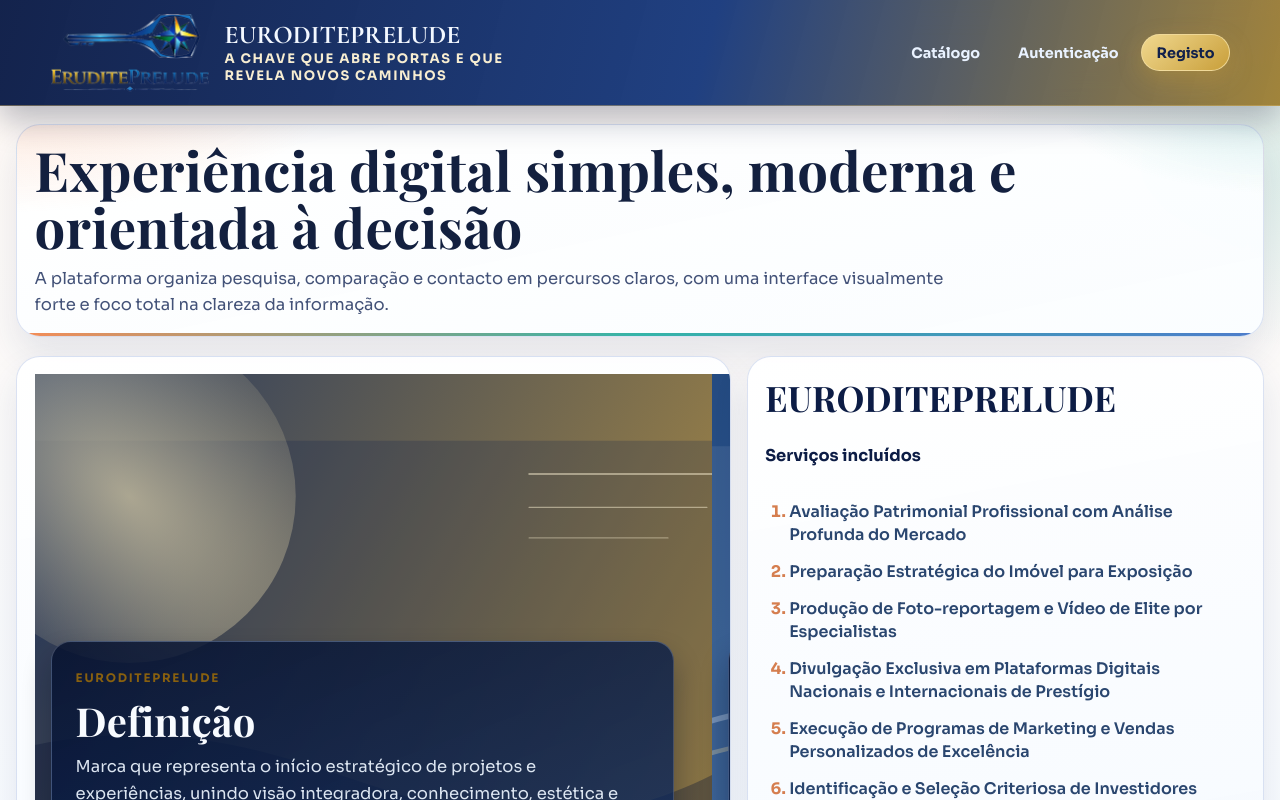
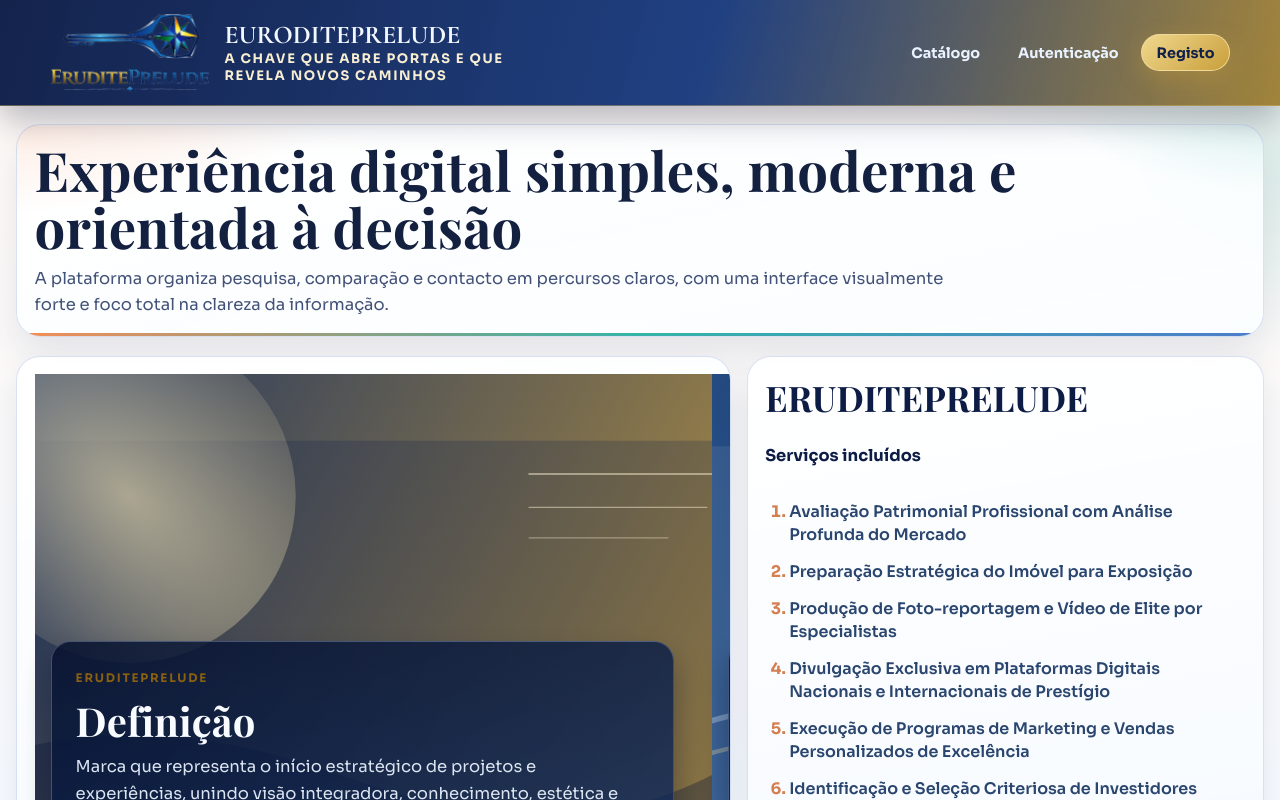
Before and after one commit to daniel11-01/Imobili-ria, a React (Vite) app in the folder frontend/: page / in a window 1280 px wide. Shown: the top 800 px of the page. Built offline with nearby package versions, Linux system fonts and the light colour scheme; no server answers.

Commit message:
chore: alinhar branding ERUDITEPRELUDE

```diff
--- a/frontend/src/pages/AboutPage.jsx
+++ b/frontend/src/pages/AboutPage.jsx
@@ -3,7 +3,7 @@ function AboutPage() {
     <section className="modern-page">
       <header className="card page-hero">
         <p className="page-hero-badge">Identidade da Marca</p>
-        <h1>Sobre a EURODITEPRELUDE</h1>
+        <h1>Sobre a ERUDITEPRELUDE</h1>
         <p>
           A marca atua na mediação imobiliária com foco em rigor técnico, acompanhamento
           personalizado e comunicação clara em todas as etapas do processo.
--- a/frontend/src/pages/HomePage.jsx
+++ b/frontend/src/pages/HomePage.jsx
@@ -9,7 +9,7 @@ const CAROUSEL_SLIDES = [
   {
     id: "definicao",
     image: slidePlaceholderOne,
-    alt: "Slide de abertura da marca EURODITEPRELUDE.",
+    alt: "Slide de abertura da marca ERUDITEPRELUDE.",
     heading: "Definição",
     copy:
       "Marca que representa o início estratégico de projetos e experiências, unindo visão integradora, conhecimento, estética e espírito de descoberta.",
@@ -99,7 +99,7 @@ function HomePage() {
               <article key={slide.id} className="carousel-slide" aria-hidden={slide.id !== CAROUSEL_SLIDES[activeSlide].id}>
                 <img className="carousel-image" src={slide.image} alt={slide.alt} />
                 <div className="carousel-overlay">
-                  <p className="eyebrow">EURODITEPRELUDE</p>
+                  <p className="eyebrow">ERUDITEPRELUDE</p>
                   <h2>{slide.heading}</h2>
                   <p className="hero-copy">{slide.copy}</p>
                 </div>
@@ -132,7 +132,7 @@ function HomePage() {
 
         <section className="card brand-manifesto services-panel" aria-label="Serviços incluídos">
           <div className="brand-manifesto-header">
-            <h2>EURODITEPRELUDE</h2>
+            <h2>ERUDITEPRELUDE</h2>
             <p className="manifesto-slogan">Serviços incluídos</p>
           </div>
 
```
